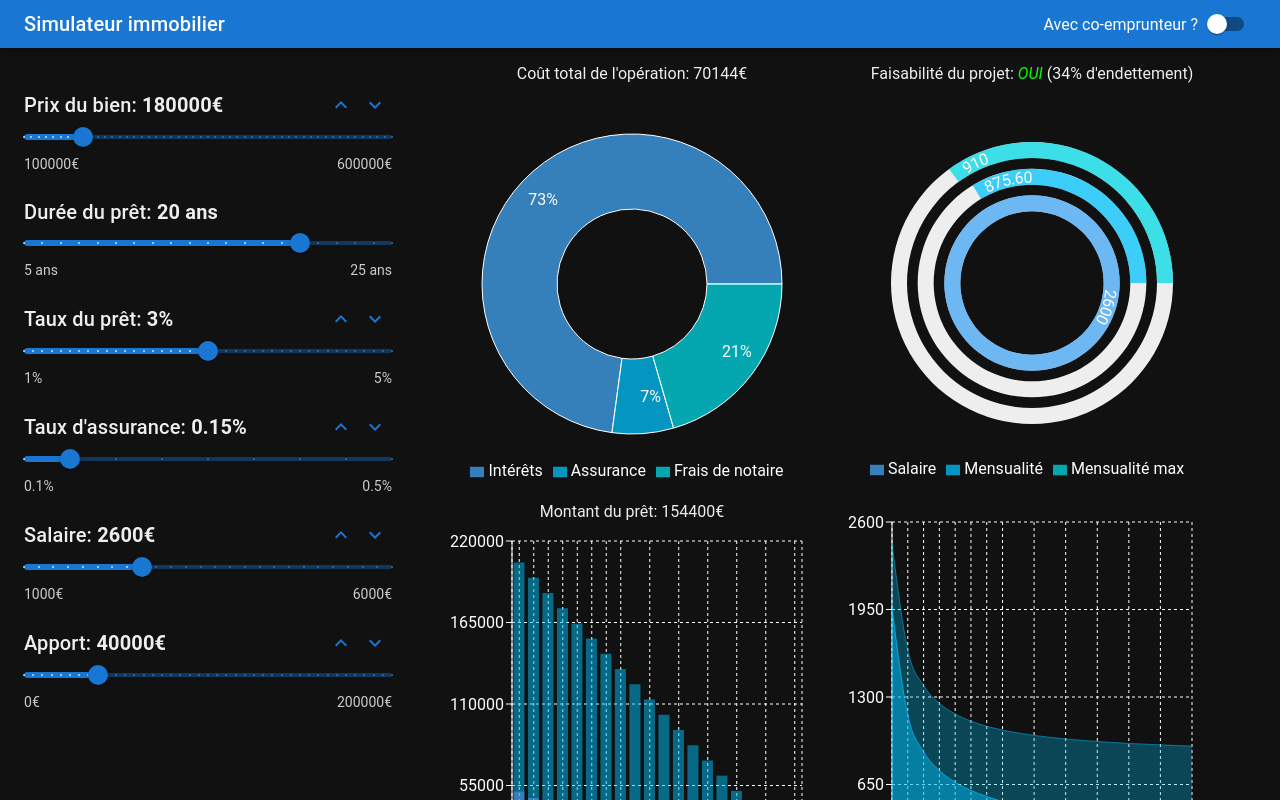
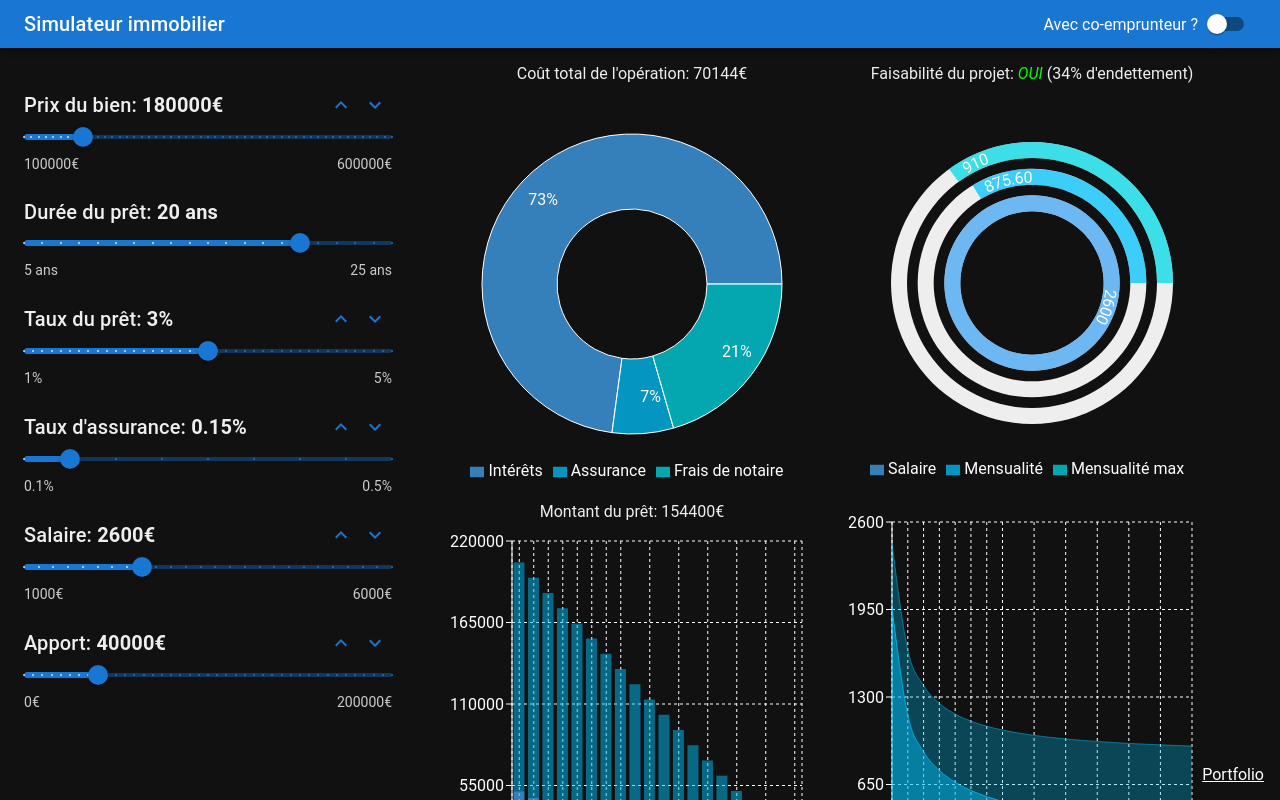
Before and after one commit to Yozamu/real-estate-simulator, a React (Create React App) app: page / in a window 1280 px wide. Shown: the top 800 px of the page. Built offline with nearby package versions, Linux system fonts and the light colour scheme.

Commit message:
feat: added link to portfolio

```diff
--- a/src/App.jsx
+++ b/src/App.jsx
@@ -37,6 +37,9 @@ const App = ({ className }) => {
         <Sliders data={data} updateValue={updateValue} />
         <SimulationResults data={data} />
       </div>
+      <a href="https://www.fgoumot.com/" target="_blank" rel="noreferrer">
+        Portfolio
+      </a>
     </div>
   );
 };
@@ -59,4 +62,11 @@ export default styled(App)`
       align-self: flex-start;
     }
   }
+
+  a {
+    color: white;
+    position: absolute;
+    bottom: 16px;
+    right: 16px;
+  }
 `;
```
